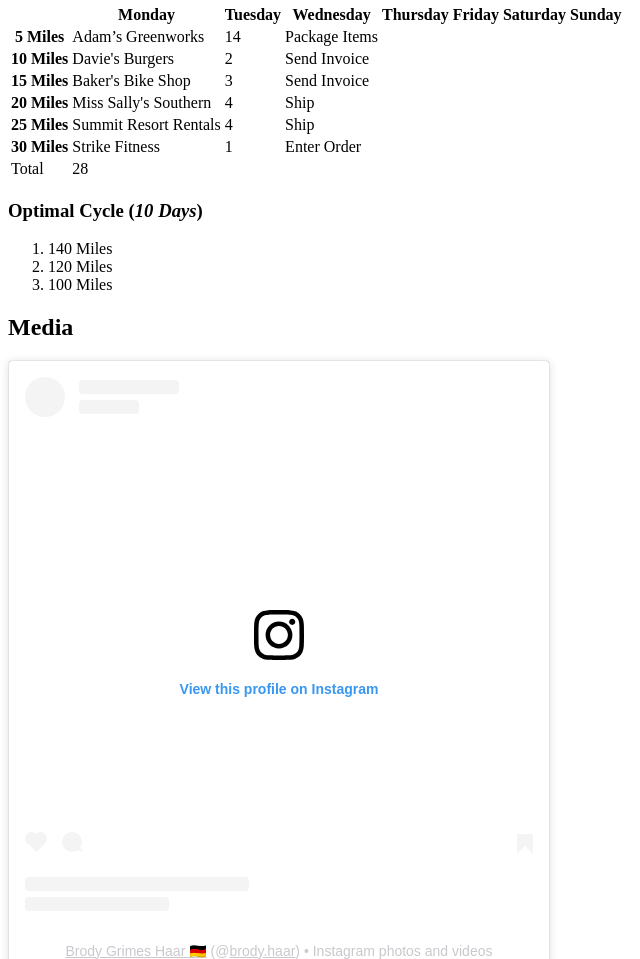
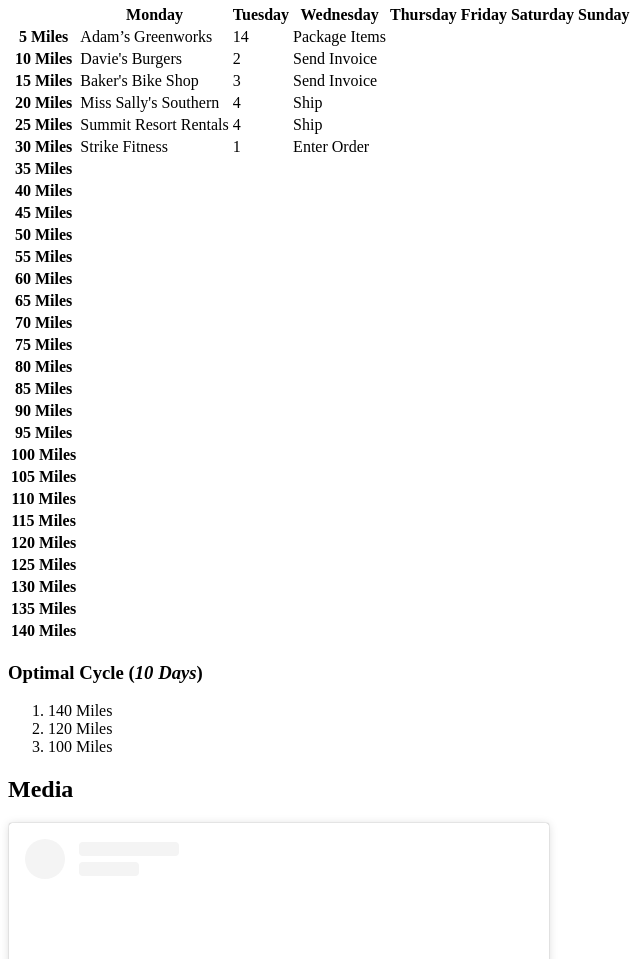
Before and after one commit to haarbj/RunningSite, a plain HTML site: page index.html in a window 1280 px wide. Shown: the part 1162-2121 px from the top of the page, without its empty margins (0-640 px from the left). Drawn offline with Linux system fonts and the light colour scheme; a script that the page names is missing.

Commit message:
Update index.html

```diff
--- a/index.html
+++ b/index.html
@@ -103,11 +103,9 @@
       <td></td>
       <td></td>
     </tr>
-  </tbody>
-  <tfoot>
     <tr>
-      <td>Total</td>
-      <td>28</td>
+      <th scope="row">35 Miles</th>
+      <td></td>
       <td></td>
       <td></td>
       <td></td>
@@ -115,7 +113,217 @@
       <td></td>
       <td></td>
     </tr>
-  </tfoot>
+    <tr>
+      <th scope="row">40 Miles</th>
+      <td></td>
+      <td></td>
+      <td></td>
+      <td></td>
+      <td></td>
+      <td></td>
+      <td></td>
+    </tr>
+    <tr>
+      <th scope="row">45 Miles</th>
+      <td></td>
+      <td></td>
+      <td></td>
+      <td></td>
+      <td></td>
+      <td></td>
+      <td></td>
+    </tr>
+    <tr>
+      <th scope="row">50 Miles</th>
+      <td></td>
+      <td></td>
+      <td></td>
+      <td></td>
+      <td></td>
+      <td></td>
+      <td></td>
+    </tr>
+    <tr>
+      <th scope="row">55 Miles</th>
+      <td></td>
+      <td></td>
+      <td></td>
+      <td></td>
+      <td></td>
+      <td></td>
+      <td></td>
+    </tr>
+    <tr>
+      <th scope="row">60 Miles</th>
+      <td></td>
+      <td></td>
+      <td></td>
+      <td></td>
+      <td></td>
+      <td></td>
+      <td></td>
+    </tr>
+    <tr>
+      <th scope="row">65 Miles</th>
+      <td></td>
+      <td></td>
+      <td></td>
+      <td></td>
+      <td></td>
+      <td></td>
+      <td></td>
+    </tr>
+    <tr>
+      <th scope="row">70 Miles</th>
+      <td></td>
+      <td></td>
+      <td></td>
+      <td></td>
+      <td></td>
+      <td></td>
+      <td></td>
+    </tr>
+    <tr>
+      <th scope="row">75 Miles</th>
+      <td></td>
+      <td></td>
+      <td></td>
+      <td></td>
+      <td></td>
+      <td></td>
+      <td></td>
+    </tr>
+    <tr>
+      <th scope="row">80 Miles</th>
+      <td></td>
+      <td></td>
+      <td></td>
+      <td></td>
+      <td></td>
+      <td></td>
+      <td></td>
+    </tr>
+    <tr>
+      <th scope="row">85 Miles</th>
+      <td></td>
+      <td></td>
+      <td></td>
+      <td></td>
+      <td></td>
+      <td></td>
+      <td></td>
+    </tr>
+    <tr>
+      <th scope="row">90 Miles</th>
+      <td></td>
+      <td></td>
+      <td></td>
+      <td></td>
+      <td></td>
+      <td></td>
+      <td></td>
+    </tr>
+    <tr>
+      <th scope="row">95 Miles</th>
+      <td></td>
+      <td></td>
+      <td></td>
+      <td></td>
+      <td></td>
+      <td></td>
+      <td></td>
+    </tr>
+    <tr>
+      <th scope="row">100 Miles</th>
+      <td></td>
+      <td></td>
+      <td></td>
+      <td></td>
+      <td></td>
+      <td></td>
+      <td></td>
+    </tr>
+    <tr>
+      <th scope="row">105 Miles</th>
+      <td></td>
+      <td></td>
+      <td></td>
+      <td></td>
+      <td></td>
+      <td></td>
+      <td></td>
+    </tr>
+    <tr>
+      <th scope="row">110 Miles</th>
+      <td></td>
+      <td></td>
+      <td></td>
+      <td></td>
+      <td></td>
+      <td></td>
+      <td></td>
+    </tr>
+    <tr>
+      <th scope="row">115 Miles</th>
+      <td></td>
+      <td></td>
+      <td></td>
+      <td></td>
+      <td></td>
+      <td></td>
+      <td></td>
+    </tr>
+    <tr>
+      <th scope="row">120 Miles</th>
+      <td></td>
+      <td></td>
+      <td></td>
+      <td></td>
+      <td></td>
+      <td></td>
+      <td></td>
+    </tr>
+    <tr>
+      <th scope="row">125 Miles</th>
+      <td></td>
+      <td></td>
+      <td></td>
+      <td></td>
+      <td></td>
+      <td></td>
+      <td></td>
+    </tr>
+    <tr>
+      <th scope="row">130 Miles</th>
+      <td></td>
+      <td></td>
+      <td></td>
+      <td></td>
+      <td></td>
+      <td></td>
+      <td></td>
+    </tr>
+    <tr>
+      <th scope="row">135 Miles</th>
+      <td></td>
+      <td></td>
+      <td></td>
+      <td></td>
+      <td></td>
+      <td></td>
+      <td></td>
+    </tr>
+    <tr>
+      <th scope="row">140 Miles</th>
+      <td></td>
+      <td></td>
+      <td></td>
+      <td></td>
+      <td></td>
+      <td></td>
+      <td></td>
+    </tr>
+  </tbody>
 </table>
     <h3>Optimal Cycle (<em>10 Days</em>)</h3>
     <ol>
```
